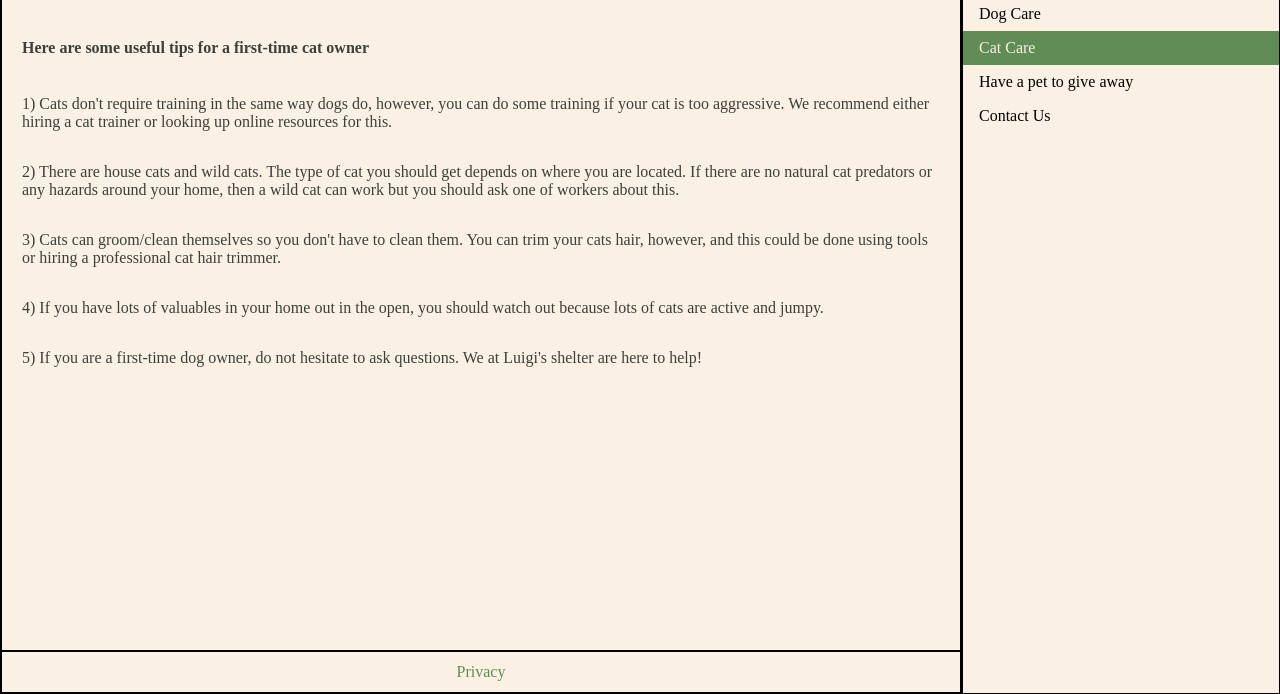
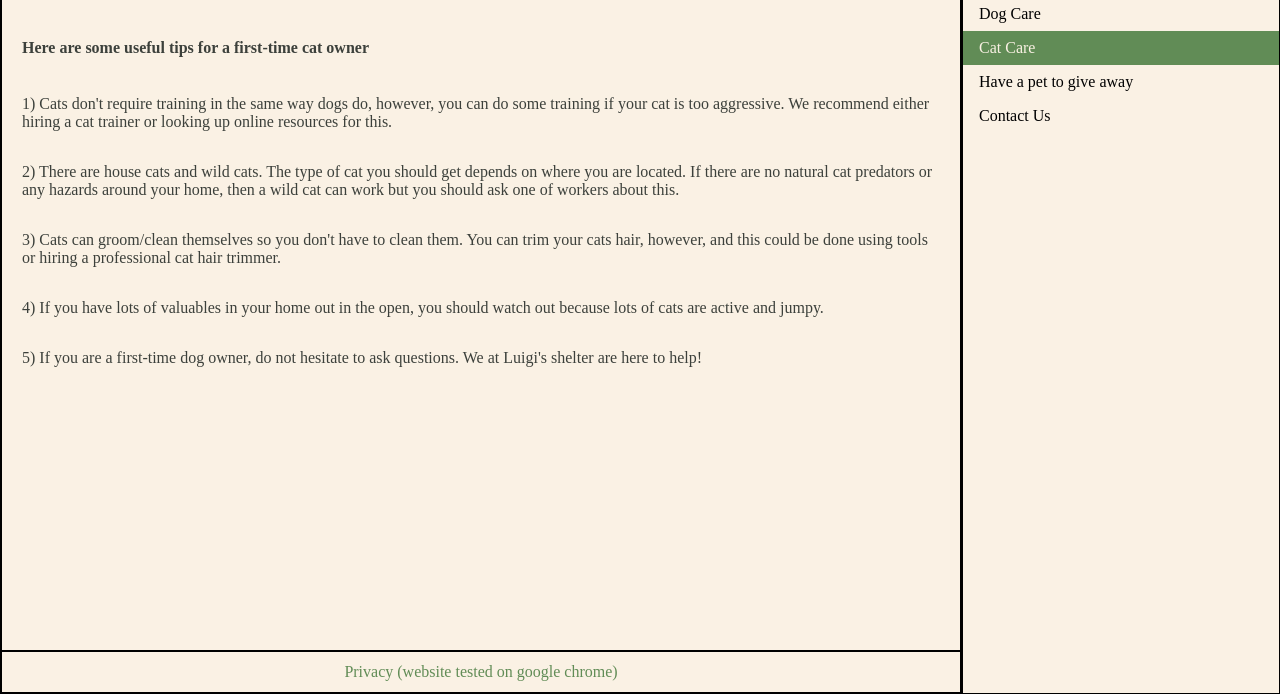
Before and after one commit to hisoka981/a2_40098158, a plain HTML site: page catcare.html in a window 1280 px wide. Shown: the part 106-800 px from the top of the page. Drawn offline with Linux system fonts and the light colour scheme.

Commit message:
add browser to footer

```diff
--- a/catcare.html
+++ b/catcare.html
@@ -38,7 +38,7 @@
                 </p>
             </div>
             <div class="footer">
-                <a href="privacy.html">Privacy</a>
+                <a href="privacy.html">Privacy (website tested on google chrome)</a>
             </div>
         </div>
         <div class="sidemenu">
```
Also changed, not shown: browsepets.html (+1 -1 lines), contact.html (+1 -1 lines), dogcare.html (+1 -1 lines), finddogcat.html (+1 -1 lines), givepetaway.html (+1 -1 lines), index.html (+2 -2 lines), privacy.html (+1 -1 lines).
